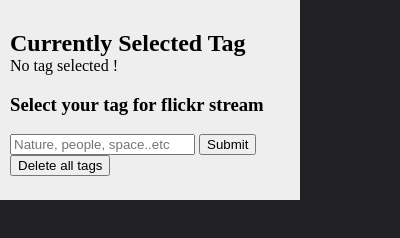
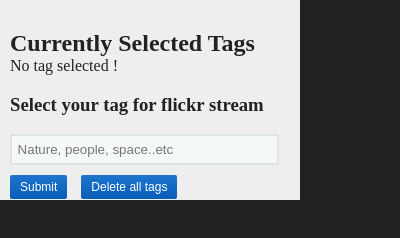
Before and after one commit to subramaniashiva/flickr-new-tab-chrome, a browser extension: page popup.html in a window 400 px wide. Drawn offline with Linux system fonts and the light colour scheme.

Commit message:
Popup buttons CSS changes

```diff
--- a/css/style.css
+++ b/css/style.css
@@ -6,11 +6,12 @@ html, body {
 .clearboth {
   clear: both;
 }
-#popup {
+.popup {
   width: 280px;
   height: 180px;
   background: #eeeeee;
   padding: 10px;
+  color: #222222;
 }
 .title {
   margin-bottom: 0;
@@ -21,6 +22,36 @@ html, body {
   top: 5px;
   cursor: pointer;
   visibility: hidden;
+}
+.tagInput {
+  display: block;
+  width: 96%;
+  padding: 2%;
+  background: #F5F8F9;
+  border: 2px solid #DCE4E6;
+  border-radius: 2px;
+  color: #111111;
+  box-sizing: border-box;
+}
+.btn {
+  background: #1e75ce;
+  background-image: -webkit-linear-gradient(top, #1e75ce, #085db7);
+  background-image: linear-gradient(to bottom, #1e75ce, #085db7);
+  border: none;
+  border-radius: 2px;
+  color: #ffffff;
+  font-size: 12px;
+  padding: 5px 10px;
+  text-decoration: none;
+  cursor: pointer;
+  margin: 10px 10px 0 0;
+}
+
+.btn:hover {
+  background: #085db7;
+  background-image: -webkit-linear-gradient(top, #085db7, #1e75ce);
+  background-image: linear-gradient(to bottom, #085db7, #1e75ce);
+  text-decoration: none;
 }
 .singleTag {
   padding: 10px 15px 10px 5px;
--- a/popup.html
+++ b/popup.html
@@ -4,17 +4,17 @@
     <title>Flickr Photo Stream</title>
     <link href="css/style.css" rel="stylesheet" />
   </head>
-  <body id="popup">
-    <h2 class="title">Currently Selected Tag</h2>
+  <body id="popup" class="popup">
+    <h2 class="title">Currently Selected Tags</h2>
     <div id="currentTagCont">
 
     </div>
     <span id="currentTag">No tag selected !</span>
     <h3 class="clearboth">Select your tag for flickr stream</h3>
-    <input id="tag" type="text" placeholder="Nature, people, space..etc" />
+    <input id="tag" class="tagInput" type="text" placeholder="Nature, people, space..etc" />
     <span id="errorMsg">Only 6 tags are supported. Please delete any of the tags to continue</span>
-    <button id="submit">Submit</button>
-    <button id="clear">Delete all tags</button>
+    <button id="submit" class="btn">Submit</button>
+    <button id="clear" class="btn">Delete all tags</button>
     <script src="js/popup.js"></script>
     <div id="template">
       <div class='singleTag'>
```
